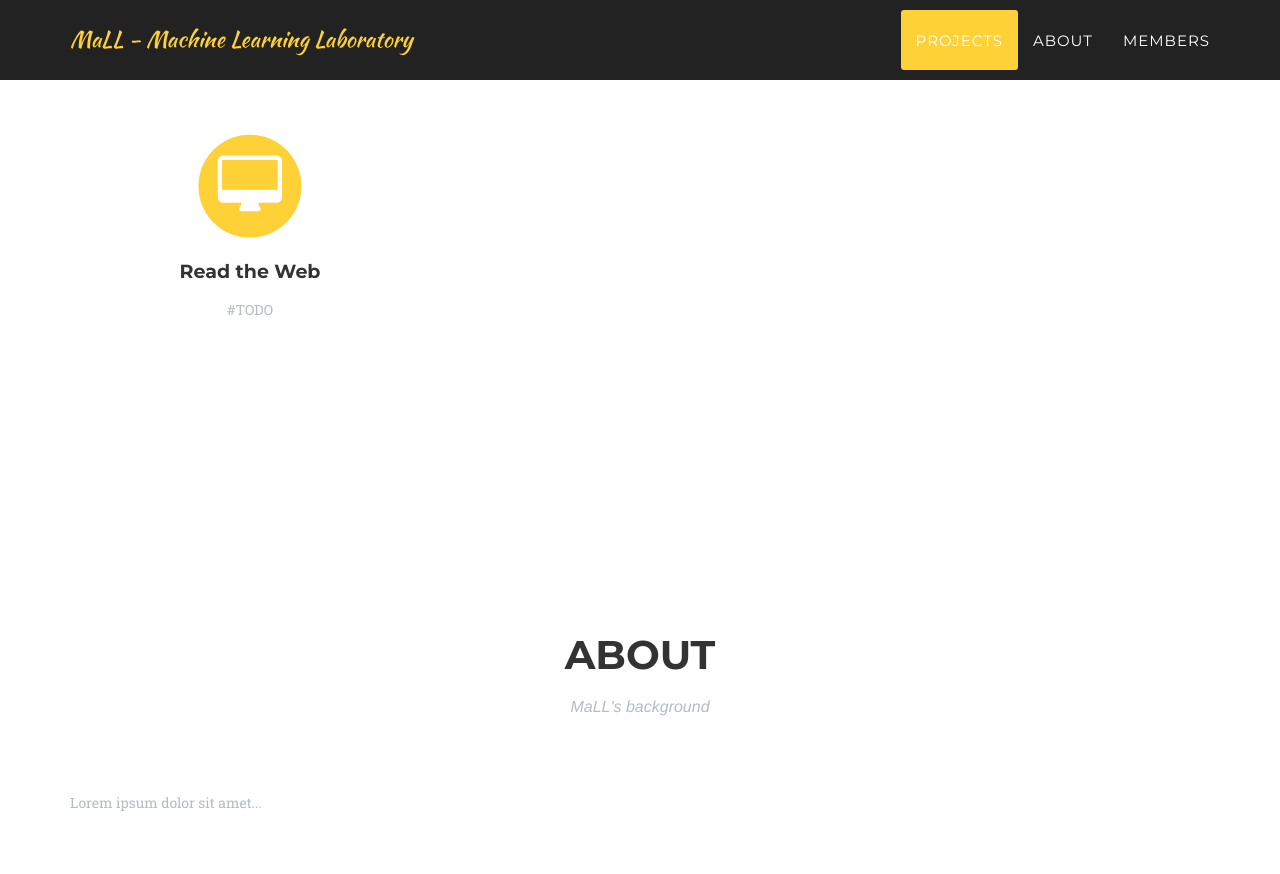
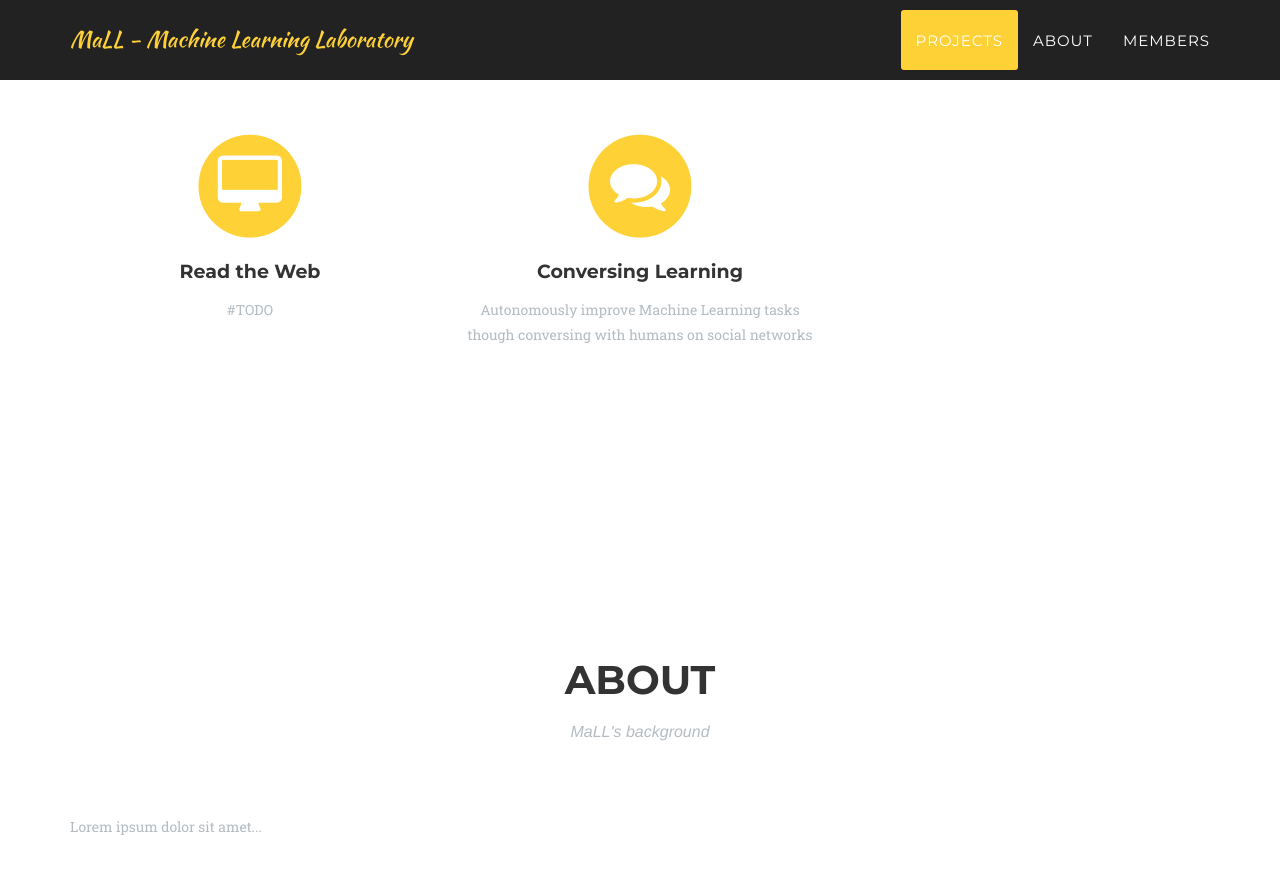
Before and after one commit to MaLL-UFSCar/mall-ufscar.github.io, a Jekyll site: the page built from index.html, in a window 1280 px wide and 900 px high, scrolled down 838 px. Shown: the top 874 px of the window. Built offline with Jekyll 4.4.1, drawn with Linux system fonts in a browser that asks for light colours; some web fonts are replaced.

Commit message:
Added Converse Learning project

```diff
--- a/_data/projects.yml
+++ b/_data/projects.yml
@@ -1,7 +1,11 @@
 title: 'PROJECTS'
 subtitle: 'Projects in collaboration with MaLL'
 projects:
-    -
-        title: 'Read the Web'
-        description: '#TODO'
-        icon: 'fa-desktop'
+   -
+      title: 'Read the Web'
+      description: '#TODO'
+      icon: 'fa-desktop'
+   -
+      title: 'Conversing Learning'
+      description: 'Autonomously improve Machine Learning tasks though conversing with humans on social networks'
+      icon: 'fa-comments'
```
